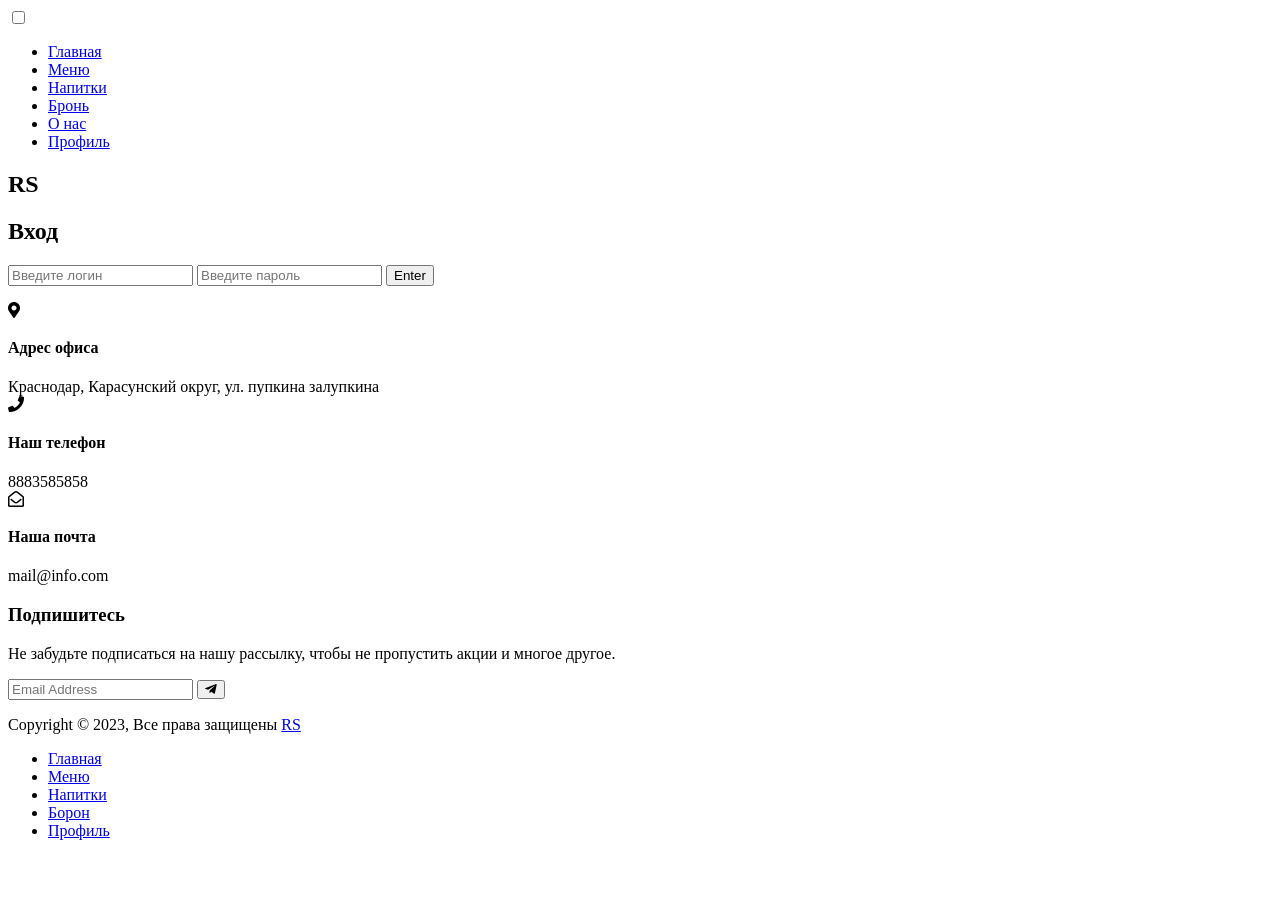
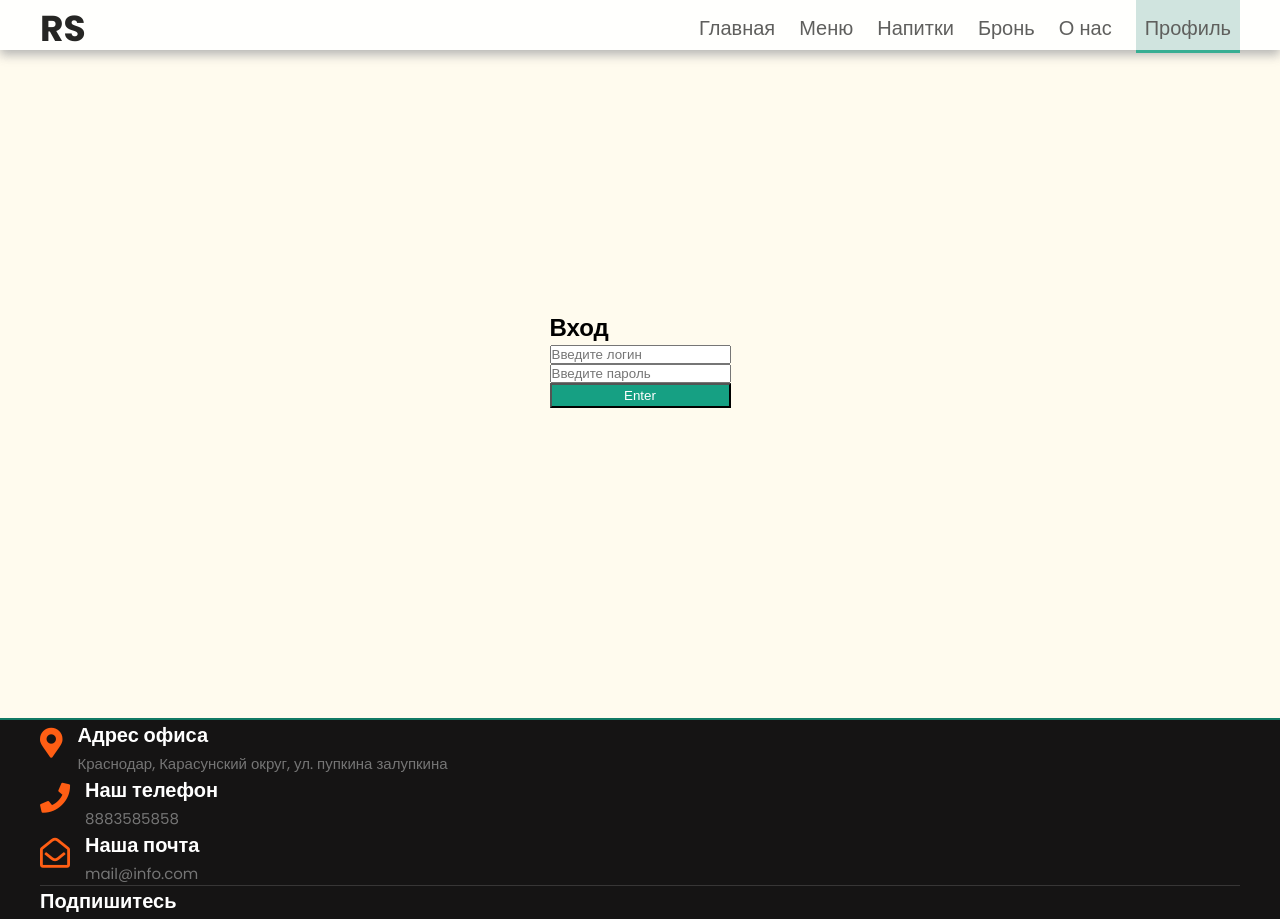
Before and after one commit to ALEGIANI/MyMaketRestaurant, a plain HTML site: page Profile.html in a window 1280 px wide. Shown: the top 919 px of the page. Before the commit the page ends 856 px from the top, so only its background shows below. Drawn offline with Linux system fonts and the light colour scheme.

Commit message:
Profile.html

```diff
--- a/Profile.html
+++ b/Profile.html
@@ -11,7 +11,7 @@
       crossorigin="anonymous"
       referrerpolicy="no-referrer"
     />
-    <link rel="stylesheet" href="./style12.css" >
+    <link rel="stylesheet" href="./style.css" >
 </head>
 <body>
     <header>
@@ -24,7 +24,7 @@
                     <span class="line line3"></span>
                 </div>
                 <ul class="menu-items">
-                    <li><a href="./MainPage.html">Главная</a></li>
+                    <li><a href="./index.html">Главная</a></li>
                     <li><a href="./MenuPage.html">Меню</a></li>
                     <li><a href="./DrinkMenuPage.html">Напитки</a></li>
                     <li><a href="./BookPage.html">Бронь</a></li>
```
